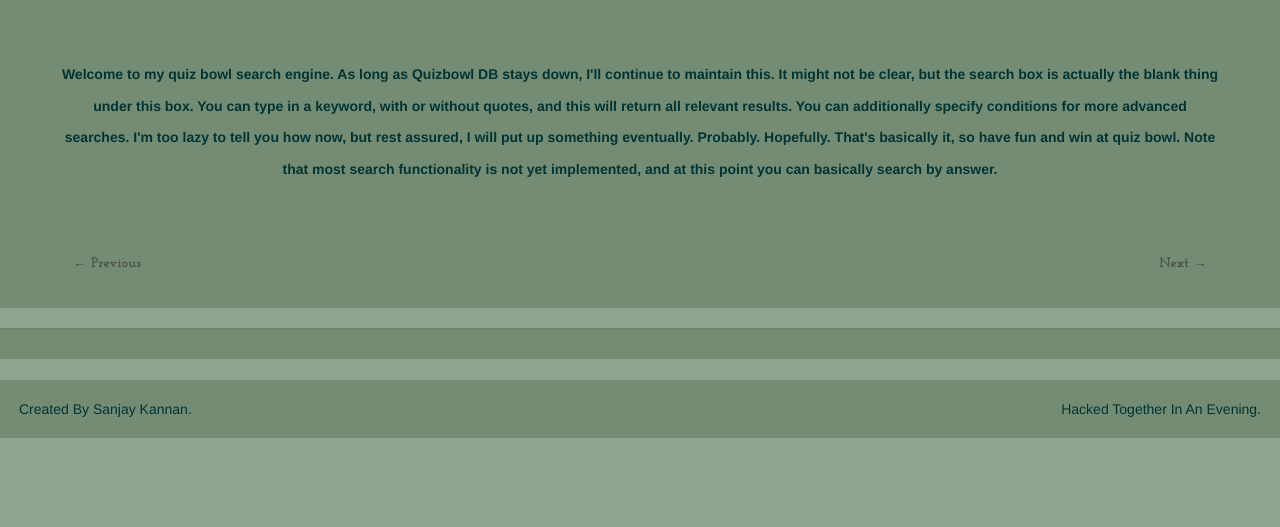
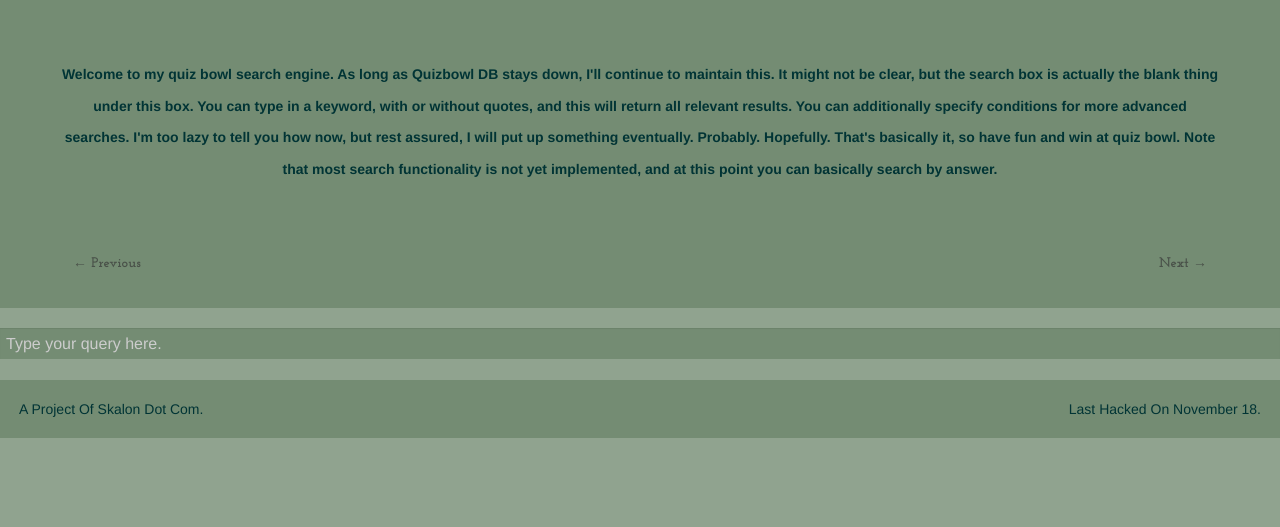
Before and after one commit to whaatt/Untitled, a PHP site: page / in a window 1280 px wide. Shown: the part 171-698 px from the top of the page. Run offline with PHP 8.4, Linux system fonts and the light colour scheme; some libraries are stand-ins or nearby versions.

Commit message:
Add placeholder text.

```diff
--- a/index.php
+++ b/index.php
@@ -14,7 +14,6 @@
 		<script src="js/scroll.min.js"></script>
 		<script src="js/scripts.js"></script>
 		<link href="css/bootstrap.min.css" rel="stylesheet" media="screen">
-		<link href="css/scrollbar.css" rel="stylesheet" media="screen">
 		<link href="css/style.css" rel="stylesheet" media="screen">
 		<link rel="shortcut icon" href="favicon.ico">
 		<meta name="Description" content="Search and study tons of tossups.">
@@ -45,10 +44,10 @@
 				<button class="btn btn-medium btn-link right" type="button" disabled="disabled" id="next">Next &rarr;</button>
 			</div>
 			<form class="form-search" id="search">
-				<input type="text" class="input-block-level" id="search-text" placeholder="">
+				<input type="text" class="input-block-level" id="search-text" placeholder="Type your query here.">
 			</form>
 			<div class="well" id="footer">
-				<span class="left">Created By Sanjay Kannan.</span><span class="right">Hacked Together In An Evening.</span>
+				<span class="left">A Project Of Skalon Dot Com.</span><span class="right">Last Hacked On November 18.</span>
 			</div>
 		</div>
 	</body>
```
